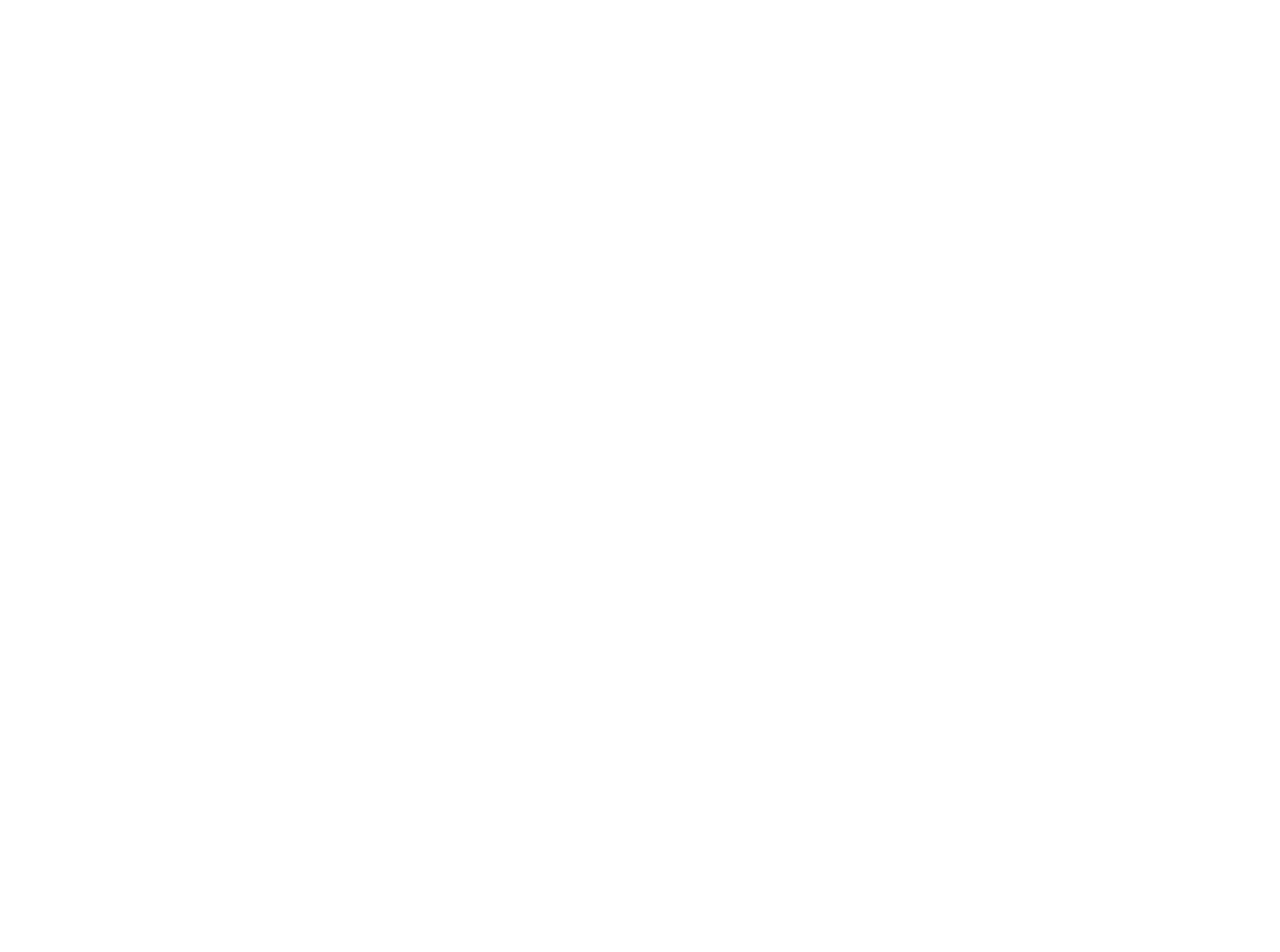
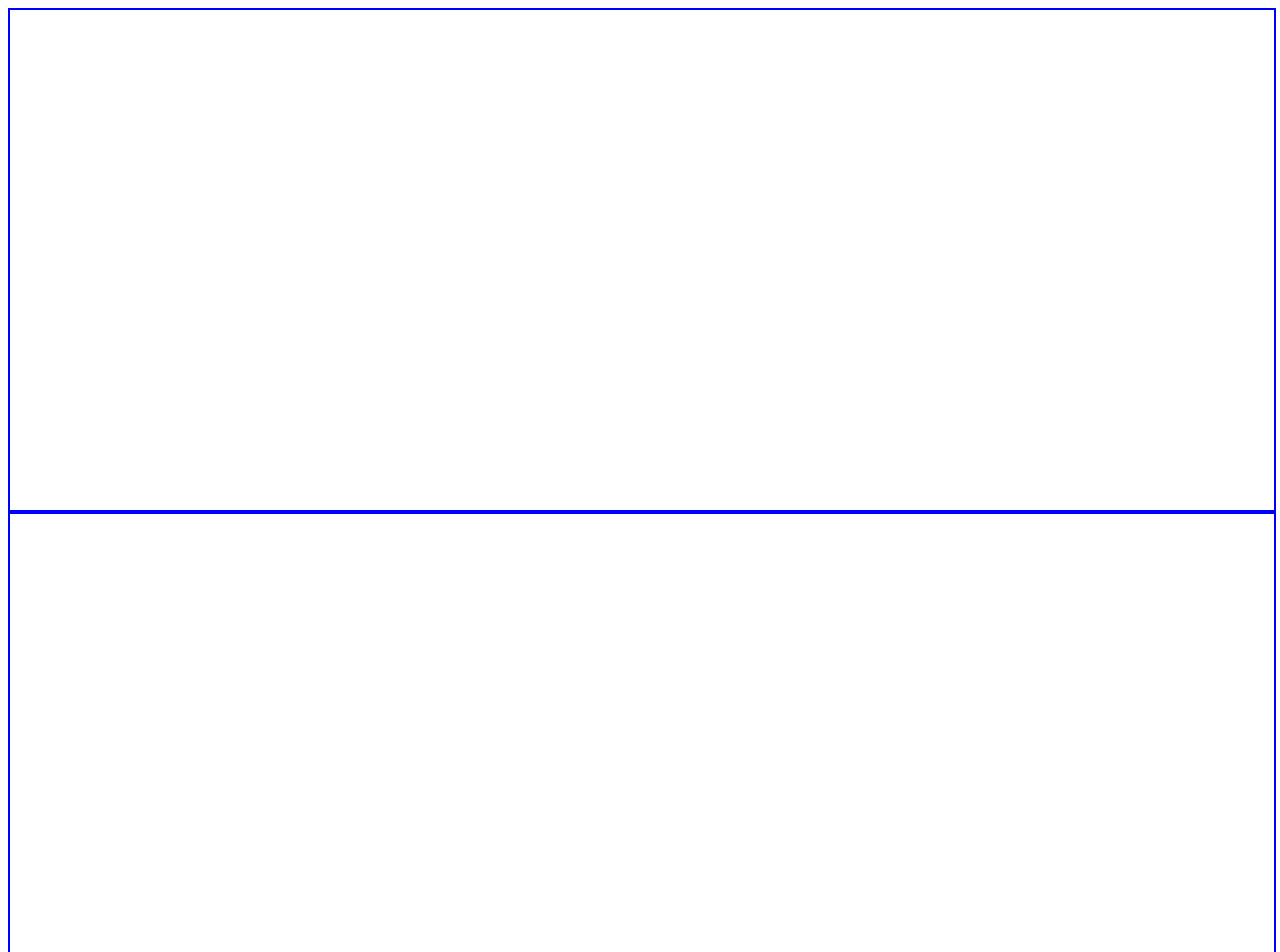
Before and after one commit to Shubamium/Notify-Single-Page-Template-, a plain HTML site: page index.html in a window 1280 px wide. Shown: the top 952 px of the page. Before the commit the page ends 800 px from the top, so only its background shows below. Drawn offline with Linux system fonts and the light colour scheme.

Commit message:
feat: add bordering layout

```diff
--- a/index.html
+++ b/index.html
@@ -8,6 +8,8 @@
     <link rel="stylesheet" href="main.css">
 </head>
 <body>
-
+    <header></header>
+    <article></article>
+    <footer></footer>
 </body>
 </html>
--- a/main.css
+++ b/main.css
@@ -0,0 +1,6 @@
+header,article,footer{
+    width: 100%;
+    height: 500px;
+    border: 2px solid blue;
+
+}
```
